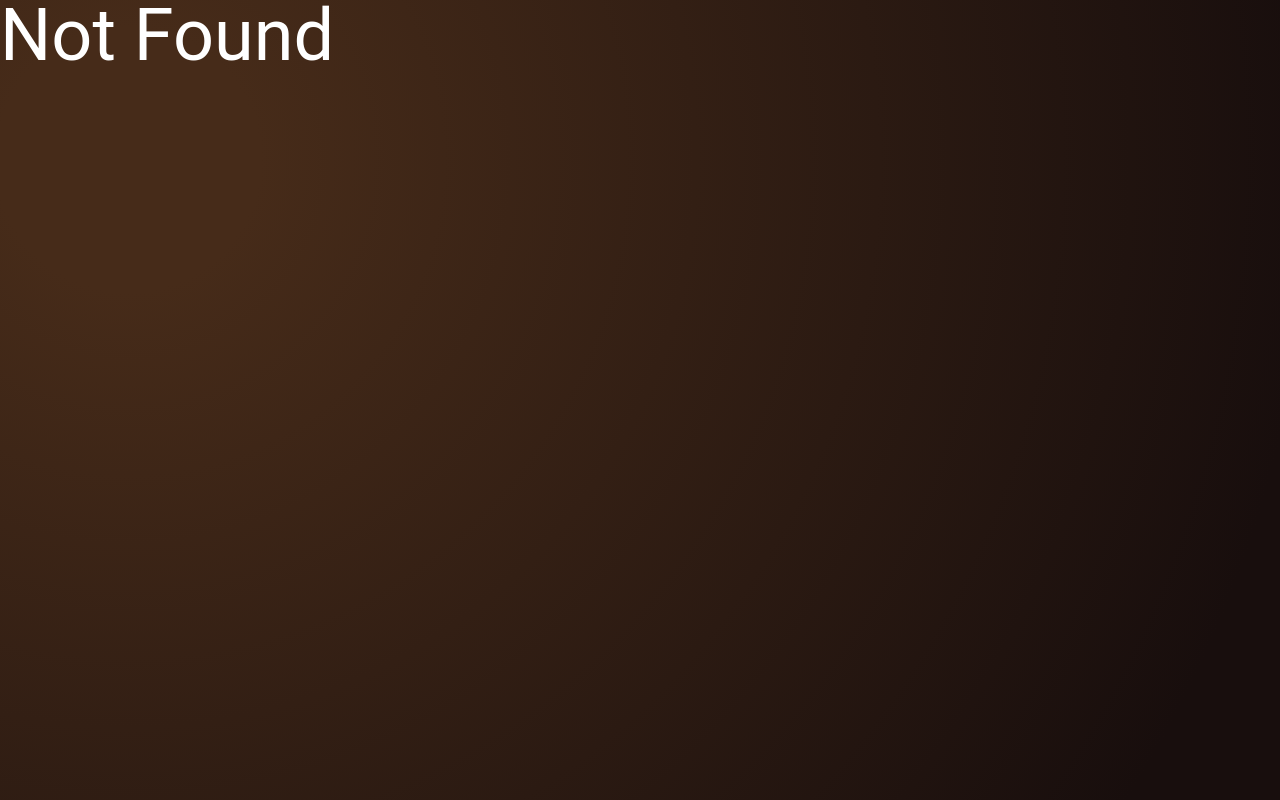
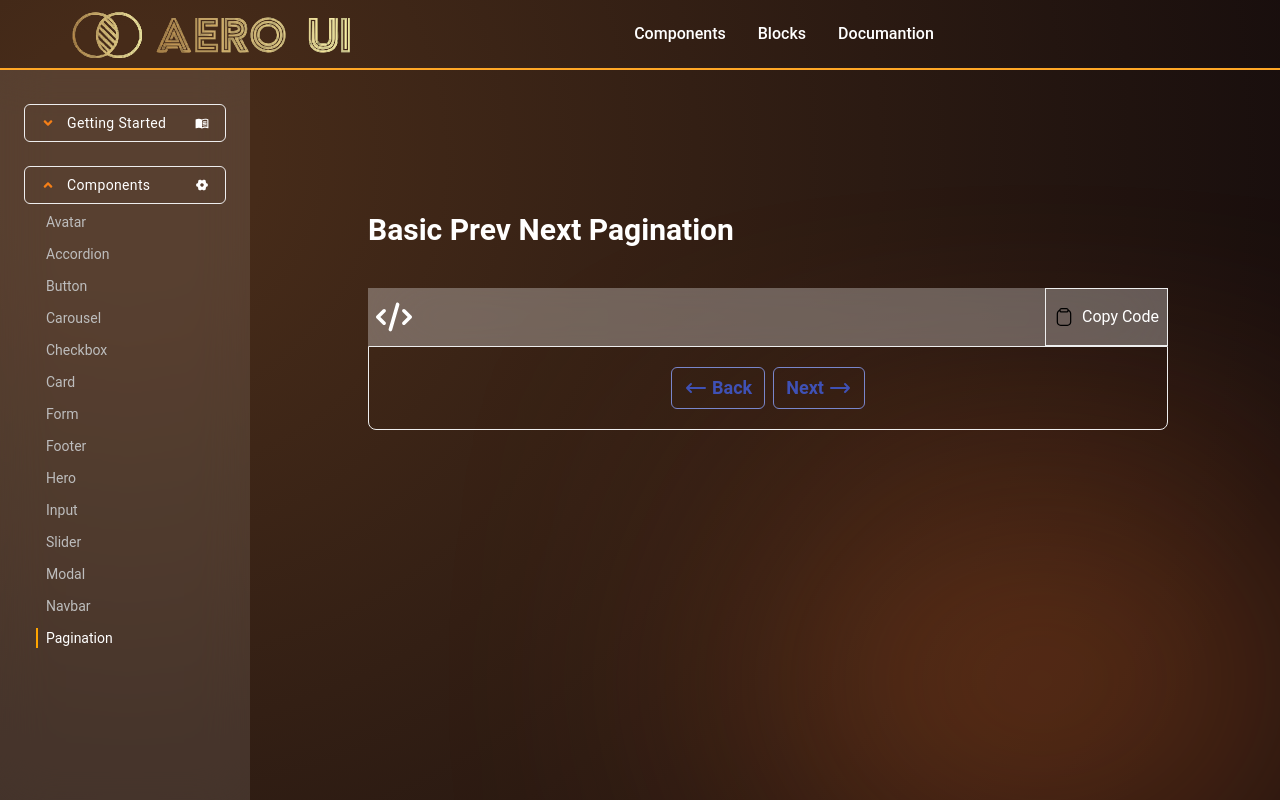
Before and after one commit to akash-khan-311/softui, a React (Vite) app: page /components/pagination in a window 1280 px wide. Built offline with nearby package versions, Linux system fonts and the light colour scheme.

Commit message:
pagination added

```diff
--- a/src/Route.jsx
+++ b/src/Route.jsx
@@ -15,6 +15,7 @@ import Input from "./UIcomponents/Input/Input";
 import Modal from "./UIcomponents/Modal/Modal";
 import Navbar from "./UIcomponents/Navbar/Navbar";
 import Hero from "./UIcomponents/Hero/Hero";
+import Pagination from "./UIcomponents/Pagination/Pagination";
 
 const Route = createBrowserRouter([
   { path: "*", element: <NotFound /> },
@@ -41,7 +42,8 @@ const Route = createBrowserRouter([
       { path: "slider", element: <NotFound /> },
       { path: "modal", element: <Modal /> },
       { path: "navbar", element: <Navbar /> },
-      {path:'hero', element: <Hero/>}
+      {path:'hero', element: <Hero/>},
+      {path: 'pagination', element: <Pagination/>}
     ],
   },
 ]);
--- a/src/Sidebar/Sidebar.jsx
+++ b/src/Sidebar/Sidebar.jsx
@@ -19,6 +19,7 @@ const componentsItems = [
   "Slider",
   "Modal",
   "Navbar",
+  "Pagination"
 ];
 
 const Sidebar = () => {
--- /dev/null
+++ b/src/UIcomponents/Pagination/Pagination.jsx
@@ -0,0 +1,12 @@
+import Pagination1 from "../../components/App/Pagination/Pagination1";
+
+
+const Pagination = () => {
+    return (
+        <div>
+            <Pagination1/>
+        </div>
+    );
+};
+
+export default Pagination;
--- /dev/null
+++ b/src/components/App/Pagination/Pagination1.jsx
@@ -0,0 +1,74 @@
+import CodeBox from "../../../Shared/CodeBox/CodeBox";
+
+const Pagination1 = () => {
+  return (
+    <>
+      <CodeBox
+      text={'Basic Prev Next Pagination'}
+        stringCode={`<div className="flex  gap-2">
+  <a href="#!" className="inline-flex items-center border border-indigo-300 px-3 py-1.5 rounded-md text-indigo-500 hover:bg-indigo-50">
+    <svg xmlns="http://www.w3.org/2000/svg" fill="none" viewBox="0 0 24 24" stroke="currentColor" className="h-6 w-6">
+      <path strokeLinecap="round" strokeLinejoin="round" strokeWidth={2} d="M7 16l-4-4m0 0l4-4m-4 4h18">
+      </path>
+    </svg>
+    <span className="ml-1 font-bold text-lg">Back</span>
+  </a>
+  <a href="#!" className="inline-flex items-center border border-indigo-300 px-3 py-1.5 rounded-md text-indigo-500 hover:bg-indigo-50">
+    <span className="mr-1 font-bold text-lg">Next</span>
+    <svg xmlns="http://www.w3.org/2000/svg" fill="none" viewBox="0 0 24 24" stroke="currentColor" className="h-6 w-6">
+      <path strokeLinecap="round" strokeLinejoin="round" strokeWidth={2} d="M17 8l4 4m0 0l-4 4m4-4H3">
+      </path>
+    </svg>
+  </a>
+</div>`}
+      >
+        <div className="flex justify-center">
+          <div className="flex  gap-2">
+            <a
+              href="#!"
+              className="inline-flex items-center border border-indigo-300 px-3 py-1.5 rounded-md text-indigo-500 hover:bg-indigo-50"
+            >
+              <svg
+                xmlns="http://www.w3.org/2000/svg"
+                fill="none"
+                viewBox="0 0 24 24"
+                stroke="currentColor"
+                className="h-6 w-6"
+              >
+                <path
+                  strokeLinecap="round"
+                  strokeLinejoin="round"
+                  strokeWidth={2}
+                  d="M7 16l-4-4m0 0l4-4m-4 4h18"
+                ></path>
+              </svg>
+              <span className="ml-1 font-bold text-lg">Back</span>
+            </a>
+            <a
+              href="#!"
+              className="inline-flex items-center border border-indigo-300 px-3 py-1.5 rounded-md text-indigo-500 hover:bg-indigo-50"
+            >
+              <span className="mr-1 font-bold text-lg">Next</span>
+              <svg
+                xmlns="http://www.w3.org/2000/svg"
+                fill="none"
+                viewBox="0 0 24 24"
+                stroke="currentColor"
+                className="h-6 w-6"
+              >
+                <path
+                  strokeLinecap="round"
+                  strokeLinejoin="round"
+                  strokeWidth={2}
+                  d="M17 8l4 4m0 0l-4 4m4-4H3"
+                ></path>
+              </svg>
+            </a>
+          </div>
+        </div>
+      </CodeBox>
+    </>
+  );
+};
+
+export default Pagination1;
```
